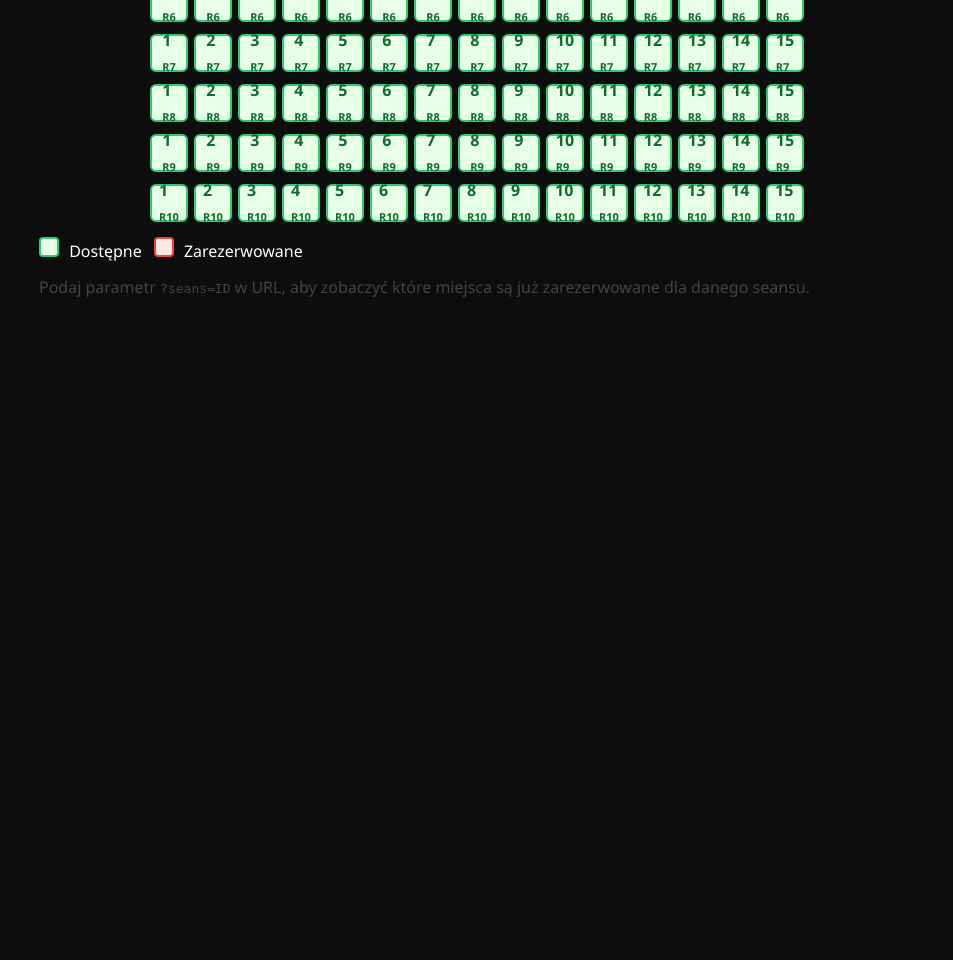
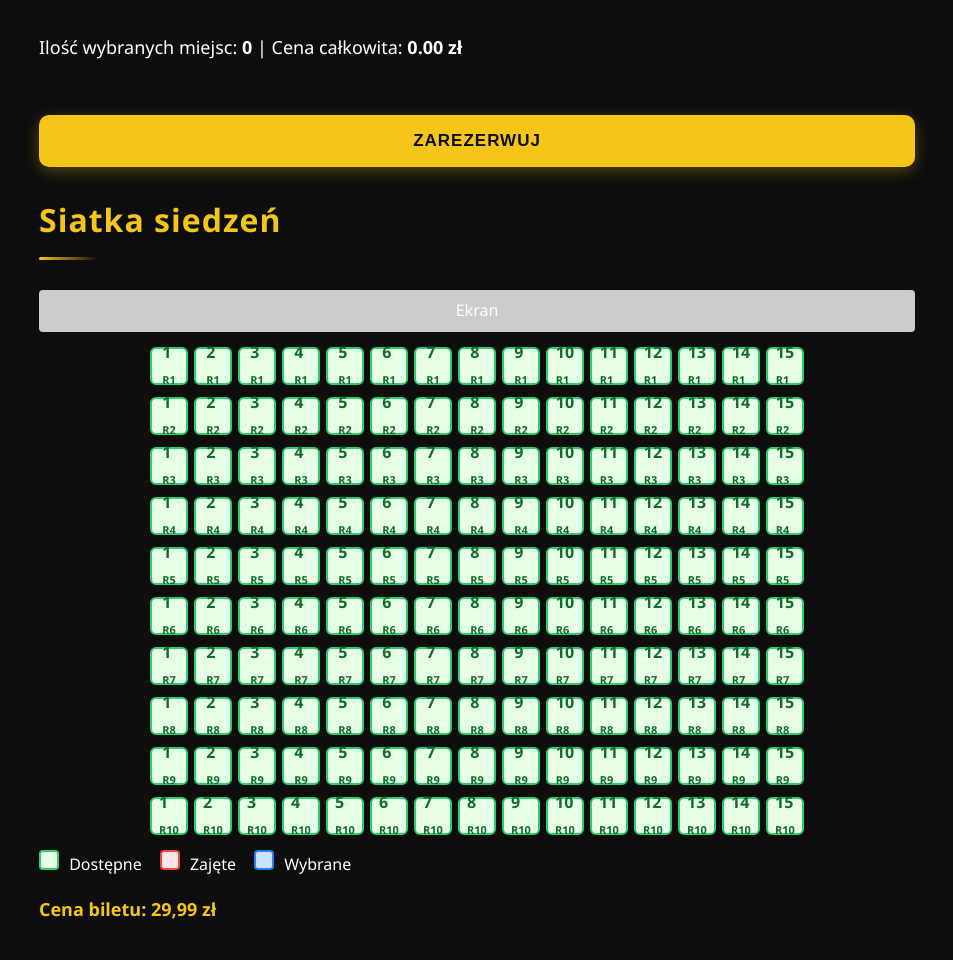
Before and after one commit to kubas2/Kinostrefa, a PHP site: page /seans.php in a window 1280 px wide. Shown: the part 481-1441 px from the top of the page, without its empty margins (163-1116 px from the left). Before the commit the page ends 778 px from the top, so only its background shows below. Run offline with PHP 8.4, Linux system fonts and the light colour scheme; data comes from the database, SQL or seed files in the repository.

Commit message:
Implement seat reservation functionality with dynamic pricing and user feedback

```diff
--- a/seans.php
+++ b/seans.php
@@ -1,10 +1,40 @@
 <?php
+include 'header.php';
+session_start();
 require_once 'polaczenie.php';
 
-// Get session (seans) id from query string to show reserved seats for that session
-$seansId = isset($_GET['seans']) && is_numeric($_GET['seans']) ? (int)$_GET['seans'] : null;
+if ($_SERVER['REQUEST_METHOD'] === 'POST') {
+    if (isset($_POST['selected_seats']) && isset($_POST['total_price']) && isset($_POST['idSeansu'])) {
+        $selectedSeats = $_POST['selected_seats'];
+        $totalPrice = $_POST['total_price'];
+        $idSeansu = $_POST['idSeansu'];
 
-// Fetch all seats
+        $selectedSeatsArray = explode(',', $selectedSeats);
+        foreach ($selectedSeatsArray as $seatId) {
+            if ($_SESSION['loggedIn'] === true && isset($_SESSION['username'])) {
+                $username = $_SESSION['username'];
+                $stmt = $conn->prepare("SELECT id FROM users WHERE username = ?");
+                $stmt->bind_param('s', $username);
+                $stmt->execute();
+                $stmt->bind_result($userId);
+                if ($stmt->fetch()) {
+                    $stmt->close();
+                    $stmt = $conn->prepare("INSERT INTO rezerwacje(idSeansu, idSiedzenia, status, idUser) VALUES (?, ?, 'zarezerwowana', ?)");
+                    $stmt->bind_param('iii', $idSeansu, $seatId, $userId);
+                    try {
+                        $stmt->execute();
+                    } catch (Exception $e) {
+                        header('Location: seans.php?id=' . urlencode($idSeansu) . '&error=' . urlencode('Nie można zarezerwować miejsca. Spróbuj ponownie.'));
+                        exit;
+                    }
+                }
+            }
+        }
+    }
+}
+
+$seansId = isset($_GET['id']) && is_numeric($_GET['id']) ? (int)$_GET['id'] : null;
+
 $seatsSql = "SELECT id, rzad, numer FROM siedzenia ORDER BY rzad, numer";
 $result = $conn->query($seatsSql);
 if (!$result) {
@@ -18,15 +48,24 @@ while ($row = $result->fetch_assoc()) {
     $rows[$r][] = $row;
 }
 
-// If seans id provided, get reserved seats for that seans (excluding anulowana)
 $reserved = [];
+
 if ($seansId) {
-    $stmt = $conn->prepare("SELECT idSiedzenia FROM rezerwacje WHERE idSeansu = ? AND status != 'anulowana'");
+    $stmt = $conn->prepare("SELECT idSiedzenia, status FROM rezerwacje WHERE idSeansu = ?");
     $stmt->bind_param('i', $seansId);
     $stmt->execute();
     $res = $stmt->get_result();
-    while ($r = $res->fetch_assoc()) {
-        $reserved[(int)$r['idSiedzenia']] = true;
+    if ($res === false) {
+        echo "<pre>Błąd pobierania rezerwacji: " . $conn->error . "</pre>";
+    } else {
+
+        while ($r = $res->fetch_assoc()) {
+
+            if ($r['status'] == 'zarezerwowana' || $r['status'] == 'oplacona') {
+                $reserved[(int)$r['idSiedzenia']] = true;
+
+            }
+        }
     }
     $stmt->close();
 }
@@ -42,17 +81,61 @@ if ($seansId) {
 .container{max-width:900px;margin:24px auto;padding:12px}
 .screen{background:#ccc;padding:8px;text-align:center;border-radius:4px;margin-bottom:12px}
 .row{display:flex;justify-content:center;margin:6px 0}
-.seat{width:38px;height:38px;margin:3px;border-radius:6px;display:flex;align-items:center;justify-content:center;cursor:pointer;font-weight:600}
+.seat{width:38px;height:38px;margin:3px;border-radius:6px;display:flex;align-items:center;justify-content:center;cursor:pointer;font-weight:600;transition:background 0.2s,border 0.2s}
 .seat.available{background:#e6ffe6;border:2px solid #2ecc71;color:#116b2c}
 .seat.reserved{background:#ffe6e6;border:2px solid #e74c3c;color:#8b1f1f;cursor:not-allowed}
-.legend{display:flex;gap:12px;align-items:center;margin-top:12px}
+.seat.selected{background:#cce0ff;border:2px solid #2980f3;color:#174a7c}
+.legend{display:flex;gap:18px;align-items:center;margin-top:12px}
 .legend .box{width:20px;height:20px;border-radius:4px;display:inline-block;margin-right:6px}
 .info{margin-top:10px;color:#444}
 .seat small{font-size:11px}
+.price{margin-top:18px;font-size:18px;font-weight:600;color:#f5c518}
 </style>
+<script>
+document.addEventListener('DOMContentLoaded', function() {
+    const seats = document.querySelectorAll('.seat.available');
+    const selectedInfo = document.getElementById('selected-info');
+    const form = document.getElementById('reserve-form');
+    const selectedInput = document.getElementById('selected-seats');
+    const totalInput = document.getElementById('total-price');
+    const pricePerSeat = 29.99;
+    let selectedCount = 0;
+
+    function updateInfo() {
+        const selectedSeats = Array.from(document.querySelectorAll('.seat.selected')).map(s => s.dataset.seatId);
+        selectedCount = selectedSeats.length;
+        const total = (selectedCount * pricePerSeat).toFixed(2);
+        selectedInfo.innerHTML = `Ilość wybranych miejsc: <b>${selectedCount}</b> | Cena całkowita: <b>${total} zł</b>`;
+        selectedInput.value = selectedSeats.join(',');
+        totalInput.value = total;
+        document.getElementById('reserve-btn').disabled = selectedCount === 0;
+    }
+
+    seats.forEach(seat => {
+        seat.addEventListener('click', function() {
+            if (this.classList.contains('reserved')) return;
+            this.classList.toggle('selected');
+            updateInfo();
+        });
+    });
+    updateInfo();
+});
+</script>
 </head>
+<?php
+    if (isset($_GET['error'])) {
+        echo "<script>alert('" . htmlspecialchars($_GET['error']) . "');</script>";
+    }
+?>
 <body>
 <div class="container">
+    <form id="reserve-form" method="POST" action="">
+        <input type="hidden" name="idSeansu" value="<?php echo htmlspecialchars($seansId); ?>">
+        <div id="selected-info" style="margin-bottom:18px;font-size:18px;"></div>
+        <input type="hidden" name="selected_seats" id="selected-seats" value="">
+        <input type="hidden" name="total_price" id="total-price" value="">
+        <button type="submit" class="button" id="reserve-btn" disabled>Zarezerwuj</button>
+    </form>
     <h2>Siatka siedzeń</h2>
     <div class="screen">Ekran</div>
 
@@ -78,9 +161,11 @@ if ($seansId) {
 
         <div class="legend">
             <div><span class="box" style="background:#e6ffe6;border:2px solid #2ecc71"></span> Dostępne</div>
-            <div><span class="box" style="background:#ffe6e6;border:2px solid #e74c3c"></span> Zarezerwowane</div>
+            <div><span class="box" style="background:#ffe6e6;border:2px solid #e74c3c"></span> Zajęte</div>
+            <div><span class="box" style="background:#cce0ff;border:2px solid #2980f3"></span> Wybrane</div>
         </div>
-        <p class="info">Podaj parametr <code>?seans=ID</code> w URL, aby zobaczyć które miejsca są już zarezerwowane dla danego seansu.</p>
+        <div class="price">Cena biletu: 29,99 zł</div>
+
     <?php endif; ?>
 </div>
 </body>
```
